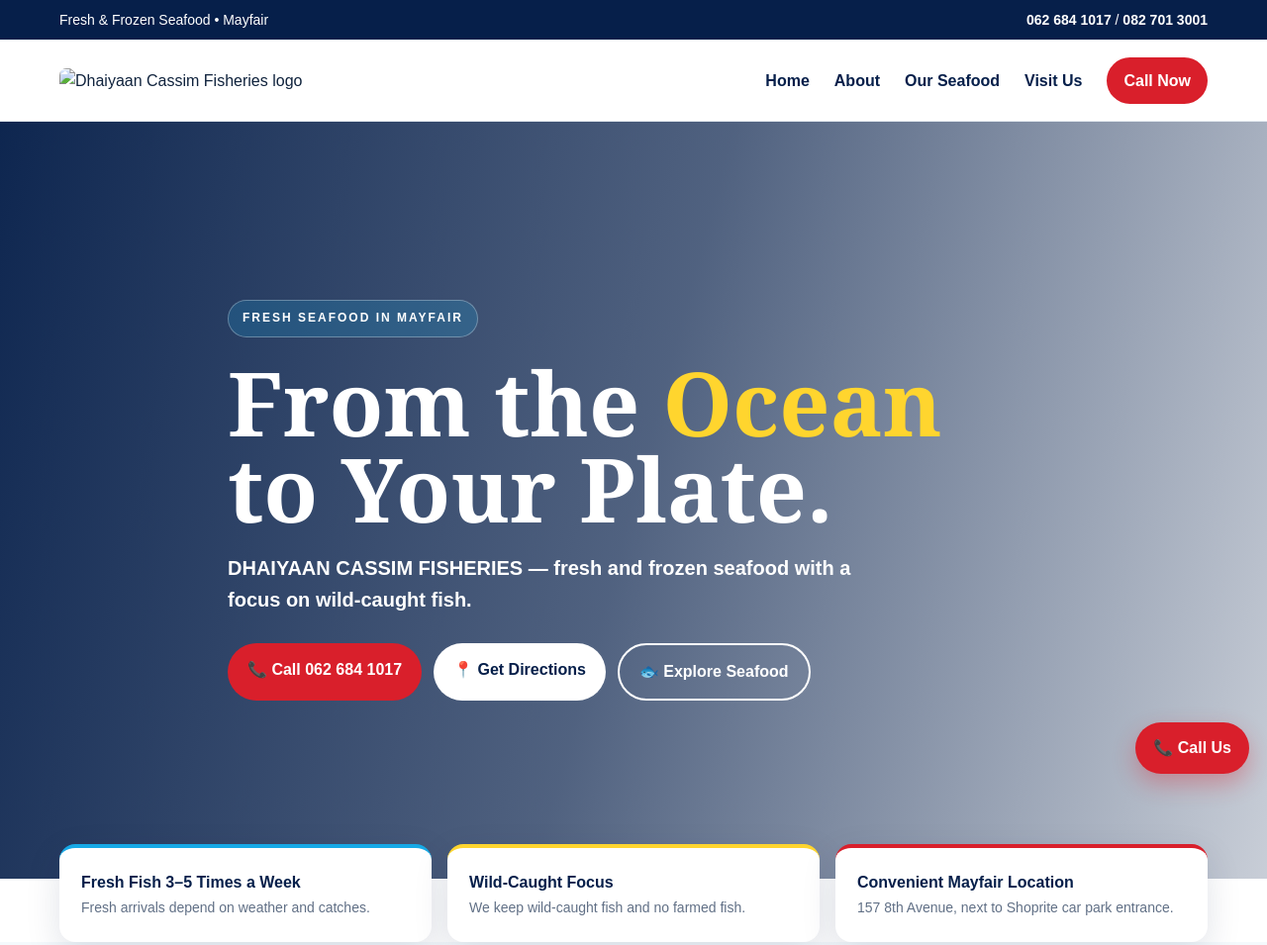
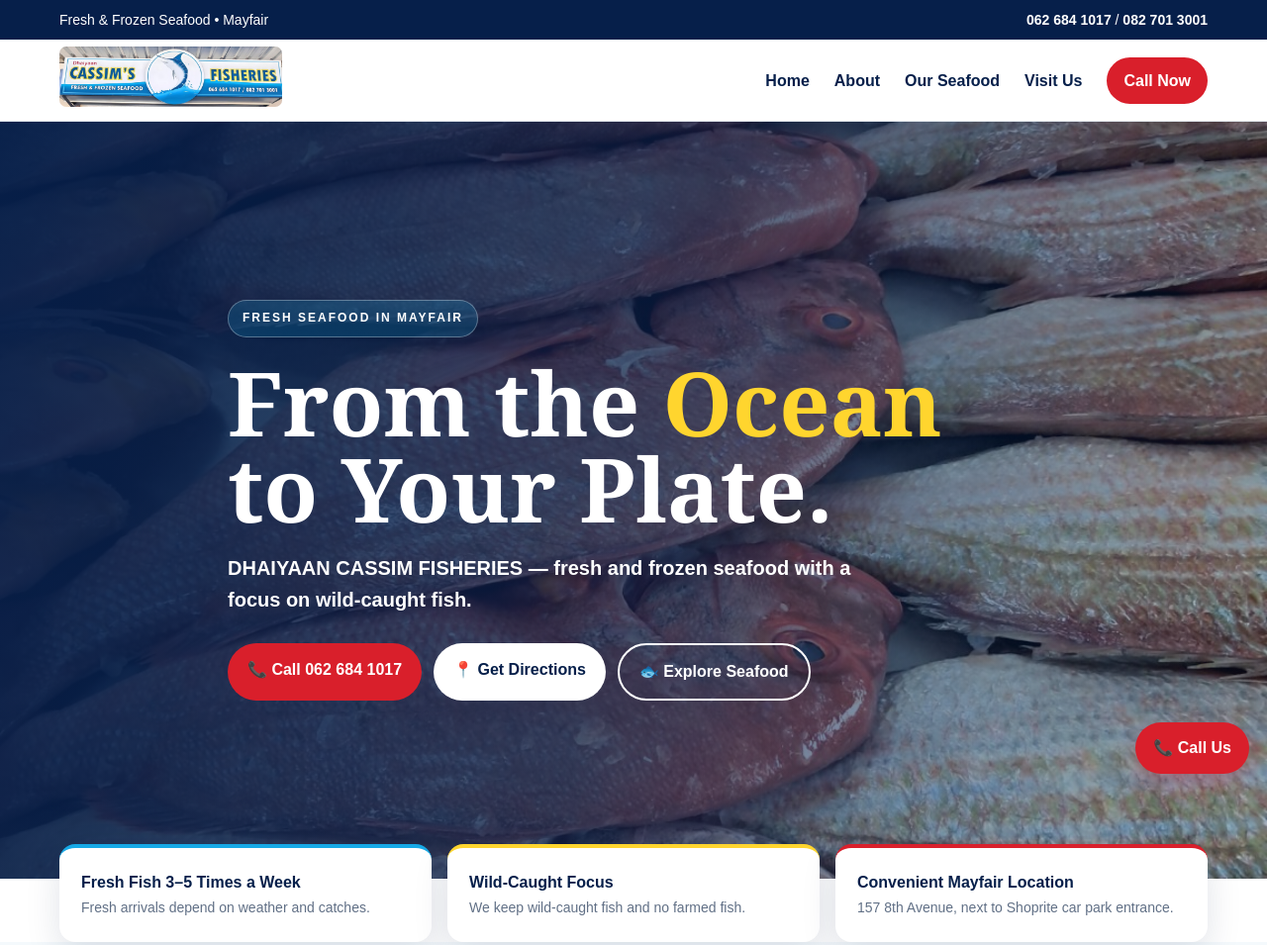
Before and after one commit to mohammedameencassim/dhaiyaan-cassim-fisheries, a plain HTML site: page index.html in a window 1280 px wide. Shown: the top 955 px of the page at 99% size. Drawn offline with Linux system fonts and the light colour scheme.

Commit message:
Update image paths in index.html

```diff
--- a/index.html
+++ b/index.html
@@ -11,7 +11,7 @@
 *{box-sizing:border-box}html{scroll-behavior:smooth}body{margin:0;font-family:Arial,sans-serif;color:var(--ink);line-height:1.6}a{text-decoration:none;color:inherit}.wrap{width:min(1160px,92%);margin:auto}
 .top{background:var(--navy);color:#fff;padding:9px 0;font-size:14px}.top .wrap{display:flex;justify-content:space-between;gap:15px;flex-wrap:wrap}.top a{font-weight:bold;color:#fff}
 header{position:sticky;top:0;z-index:20;background:#fff;border-bottom:1px solid #e5ebf1}.nav{height:82px;display:flex;align-items:center;justify-content:space-between}.logo{width:225px;border-radius:7px}.links{display:flex;gap:25px;align-items:center;font-weight:bold;color:var(--navy)}.links a:hover{color:var(--blue)}.call{background:var(--red)!important;color:#fff!important;padding:11px 17px;border-radius:30px}.menu{display:none;background:var(--navy);color:white;border:0;border-radius:8px;padding:10px 13px;font-size:20px}
-.hero{min-height:620px;display:flex;align-items:center;background:linear-gradient(105deg,rgba(6,31,74,.97),rgba(6,31,74,.7),rgba(6,31,74,.22)),url('assets/fresh-fish.jpg') center/cover}.hero-content{color:#fff;padding:90px 0;max-width:820px}.eyebrow{display:inline-block;background:rgba(22,169,230,.2);border:1px solid rgba(255,255,255,.3);padding:8px 14px;border-radius:30px;text-transform:uppercase;letter-spacing:2px;font-size:12px;font-weight:bold}.hero h1{font-family:Georgia,serif;font-size:clamp(48px,7vw,92px);line-height:.98;margin:22px 0 18px}.hero h1 span{color:var(--yellow)}.tag{font-size:20px;font-weight:bold;max-width:680px}.buttons{display:flex;gap:12px;flex-wrap:wrap;margin-top:28px}.btn{padding:14px 20px;border-radius:30px;font-weight:bold;display:inline-block}.primary{background:var(--red);color:#fff}.secondary{background:#fff;color:var(--navy)}.outline{border:2px solid #fff;color:#fff}
+.hero{min-height:620px;display:flex;align-items:center;background:linear-gradient(105deg,rgba(6,31,74,.97),rgba(6,31,74,.7),rgba(6,31,74,.22)),url('fresh-fish.jpg') center/cover}.hero-content{color:#fff;padding:90px 0;max-width:820px}.eyebrow{display:inline-block;background:rgba(22,169,230,.2);border:1px solid rgba(255,255,255,.3);padding:8px 14px;border-radius:30px;text-transform:uppercase;letter-spacing:2px;font-size:12px;font-weight:bold}.hero h1{font-family:Georgia,serif;font-size:clamp(48px,7vw,92px);line-height:.98;margin:22px 0 18px}.hero h1 span{color:var(--yellow)}.tag{font-size:20px;font-weight:bold;max-width:680px}.buttons{display:flex;gap:12px;flex-wrap:wrap;margin-top:28px}.btn{padding:14px 20px;border-radius:30px;font-weight:bold;display:inline-block}.primary{background:var(--red);color:#fff}.secondary{background:#fff;color:var(--navy)}.outline{border:2px solid #fff;color:#fff}
 .quick{display:grid;grid-template-columns:repeat(3,1fr);gap:16px;margin-top:-35px;position:relative}.quick div{background:#fff;padding:22px;border-radius:16px;box-shadow:0 12px 35px #061f4a20;border-top:4px solid var(--blue)}.quick div:nth-child(2){border-color:var(--yellow)}.quick div:nth-child(3){border-color:var(--red)}.quick strong{display:block;color:var(--navy)}.quick span{font-size:14px;color:var(--muted)}
 section{padding:90px 0}.light{background:var(--light)}.grid2{display:grid;grid-template-columns:1fr 1fr;gap:55px;align-items:center}.photo{overflow:hidden;border-radius:22px;box-shadow:0 18px 45px #061f4a20}.photo img{width:100%;aspect-ratio:4/3;object-fit:cover}.kicker{color:var(--red);font-size:12px;font-weight:bold;letter-spacing:2px;text-transform:uppercase}h2{font-family:Georgia,serif;font-size:clamp(38px,5vw,62px);line-height:1.05;color:var(--navy);margin:10px 0 15px}.lead{color:var(--muted);font-size:17px}
 .features{display:grid;gap:13px;margin-top:25px}.feature{background:#fff;padding:16px;border-radius:14px;display:flex;gap:13px;box-shadow:0 7px 24px #061f4a0d}.icon{width:38px;height:38px;border-radius:11px;background:#dff5ff;display:grid;place-items:center;flex:none}
@@ -27,7 +27,7 @@
 <div class="top"><div class="wrap"><span>Fresh & Frozen Seafood • Mayfair</span><span><a href="tel:0626841017">062 684 1017</a> / <a href="tel:0827013001">082 701 3001</a></span></div></div>
 
 <header><div class="wrap nav">
-<a href="#home"><img class="logo" src="assets/logo.jpg" alt="Dhaiyaan Cassim Fisheries logo"></a>
+<a href="#home"><img class="logo" src="logo.jpg" alt="Dhaiyaan Cassim Fisheries logo"></a>
 <button class="menu" onclick="document.querySelector('.links').classList.toggle('open')">☰</button>
 <nav class="links">
 <a href="#home">Home</a><a href="#about">About</a><a href="#seafood">Our Seafood</a><a href="#visit">Visit Us</a><a class="call" href="tel:0626841017">Call Now</a>
@@ -52,7 +52,7 @@
 </div>
 
 <section class="light" id="about"><div class="wrap grid2">
-<div class="photo"><img src="assets/fresh-fish.jpg" alt="Fresh fish at Dhaiyaan Cassim Fisheries"></div>
+<div class="photo"><img src="fresh-fish.jpg" alt="Fresh fish at Dhaiyaan Cassim Fisheries"></div>
 <div><div class="kicker">Fresh from the catch</div><h2>Seafood you can see is seafood you can trust.</h2>
 <p class="lead">We specialize mostly in fresh line fish while keeping many other seafood products. Fresh stock changes with weather conditions and what the sea brings in.</p>
 <div class="features">
```
